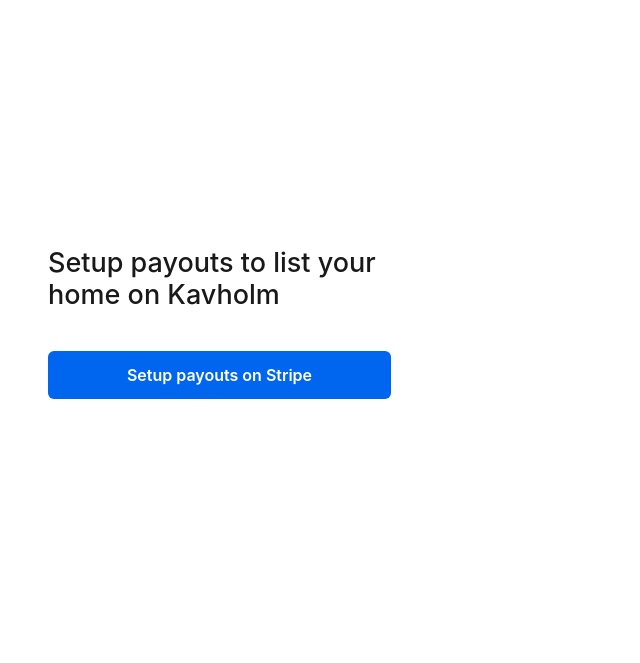
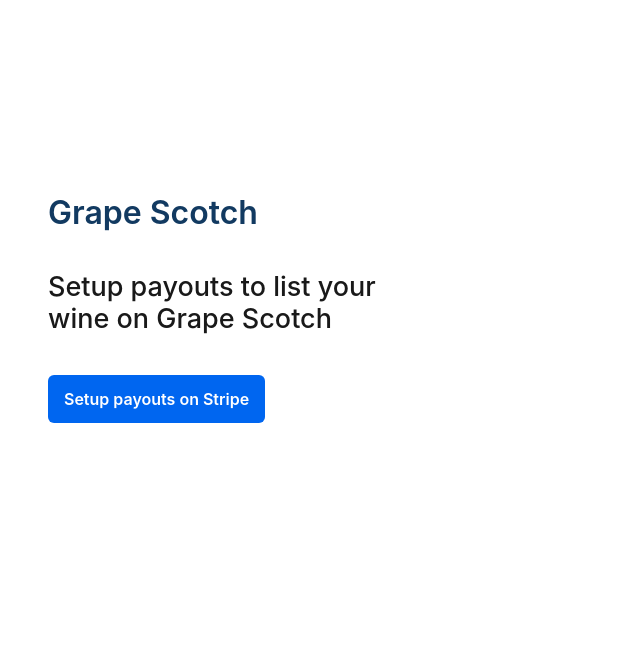
Before and after one commit to timothyakinyelu/stripe-connect-integration-test, a Python web app: template src/templates/index.html in a window 1280 px wide. Shown: the part 150-813 px from the top of the page, without its empty margins (0-640 px from the left). Run offline with Jinja, Linux system fonts and the light colour scheme; the template is opened without the code that fills it, so the values that code supplies are empty.

Commit message:
- wrapped button in a form

```diff
--- a/src/templates/index.html
+++ b/src/templates/index.html
@@ -4,14 +4,17 @@
         <div class="sr-root">
             <div class="sr-main">
                 <header class="sr-header">
-                <div class="sr-header__logo"></div>
+                    <div class="sr-header__logo">
+                        Grape Scotch
+                    </div>
                 </header>
 
                 <div class="sr-payment-summary payment-view">
-                <h1 class="order-amount">Setup payouts to list your home on Kavholm</h1>
+                    <h1 class="order-amount">Setup payouts to list your wine on Grape Scotch</h1>
                 </div>
-
+                    <form action="{{ url_for('create-connected-account') }}" method="post">
                         <button id="submit">Setup payouts on Stripe</button>
+                    </form>
                 </div>
             </div>
         </div>
```
Lines whose indentation alone changed are shown as unchanged.
